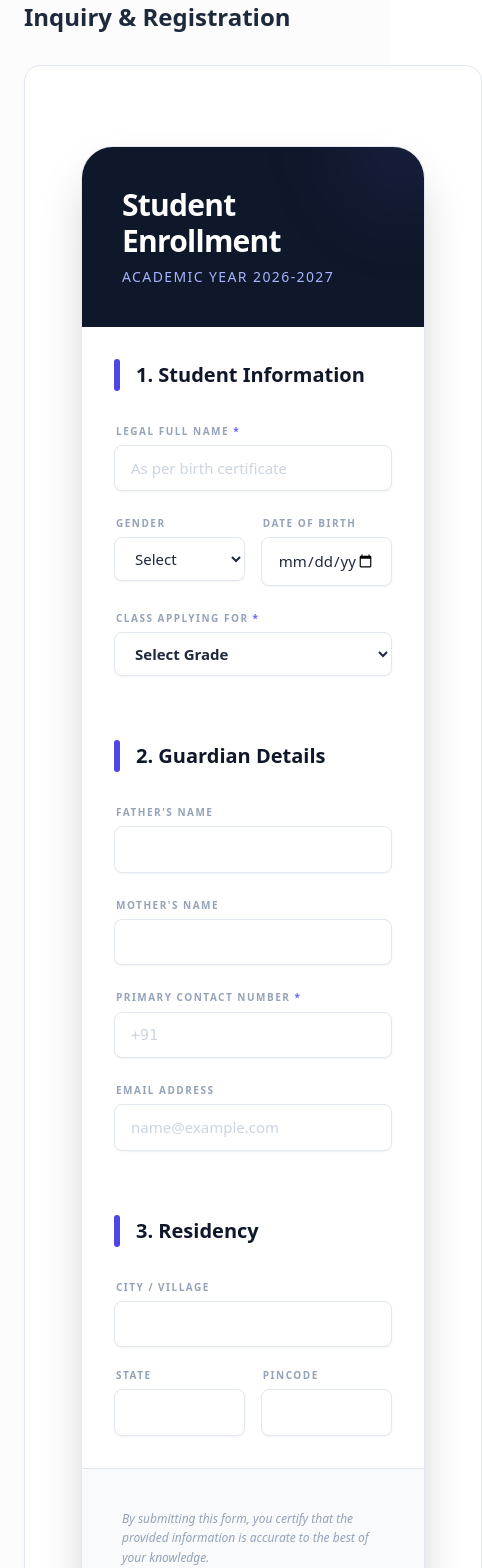
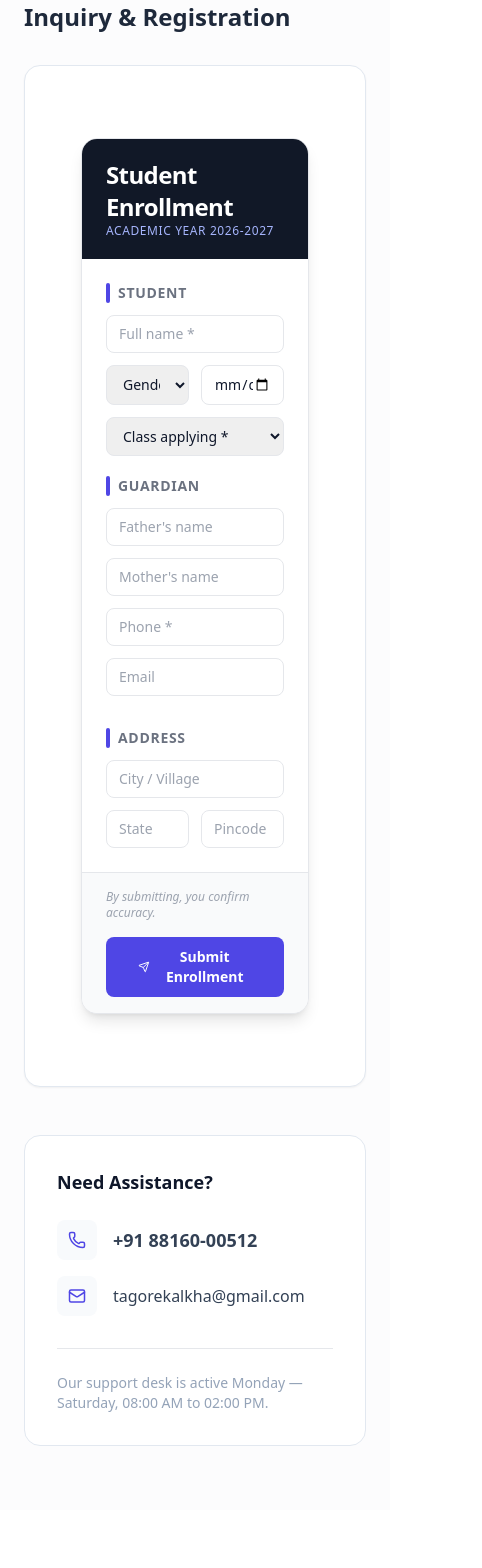
Before and after one commit to Percl0us/school-website, a React (Vite) app: page /admissions in a window 390 px wide. Shown: the part 2020-3588 px from the top of the page, 482 px wide, since content can reach past the window. Built offline with nearby package versions, Linux system fonts and the light colour scheme.

Commit message:
commented prospectus

```diff
--- a/src/components/AdmissionForm/AdmissionForm.jsx
+++ b/src/components/AdmissionForm/AdmissionForm.jsx
@@ -1,5 +1,5 @@
 import { useState } from "react";
-import { User, Users, MapPin, BookOpen, Send, CheckCircle, AlertCircle, Loader2 } from "lucide-react";
+import { Send, CheckCircle, AlertCircle, Loader2 } from "lucide-react";
 
 const ADMISSIONS_API_URL = "https://script.google.com/macros/s/AKfycbwR_NnQYKtotEjMdhnomRUBQpSwyn1GvmQkb93hs_gD88i1LUgHIaqTkHXxlMmPXk9z6Q/exec";
 
@@ -16,14 +16,11 @@ export default function AdmissionForm() {
   const handleSubmit = async (e) => {
     e.preventDefault();
     setError("");
-
     if (!student.name.trim() || !student.classApplying || !parent.phone.trim()) {
       return setError("Please complete all required fields (Name, Class, and Phone).");
     }
-
     setSubmitting(true);
     const payload = { studentName: student.name, ...student, ...parent, ...address, ...academic };
-
     try {
       await fetch(ADMISSIONS_API_URL, {
         method: "POST",
@@ -41,169 +38,119 @@ export default function AdmissionForm() {
 
   const showAcademicSection = !["LKG", "UKG", ""].includes(student.classApplying);
 
-  const FormField = ({ label, children, required = false }) => (
-    <div className="space-y-1.5">
-      <label className="block text-[10px] font-bold text-slate-400 uppercase tracking-[0.15em] ml-0.5">
-        {label} {required && <span className="text-indigo-500">*</span>}
-      </label>
-      {children}
-    </div>
-  );
-
-  const inputBase = "w-full px-4 py-2.5 rounded-lg border border-slate-200 bg-white text-slate-800 text-[15px] transition-all outline-none placeholder:text-slate-300 shadow-sm";
-  const inputFocus = "focus:border-indigo-600 focus:ring-4 focus:ring-indigo-500/5";
-
   return (
-    <div className="max-w-4xl mx-auto py-10 px-4">
+    <div className="max-w-3xl mx-auto py-8 px-4">
       {error && (
-        <div className="flex items-center gap-3 bg-red-50 border-l-4 border-red-500 text-red-800 px-6 py-4 rounded-r-lg mb-8 shadow-sm">
-          <AlertCircle size={20} className="text-red-500" />
-          <p className="text-sm font-bold">{error}</p>
+        <div className="flex items-center gap-2 bg-red-50 border-l-4 border-red-500 text-red-800 px-4 py-3 rounded-md mb-6 text-sm">
+          <AlertCircle size={18} />
+          <span className="font-medium">{error}</span>
         </div>
       )}
 
       {submitted ? (
-        <div className="bg-white border border-slate-200 p-12 rounded-3xl text-center shadow-xl max-w-2xl mx-auto">
-          <div className="w-20 h-20 bg-indigo-50 text-indigo-600 rounded-full flex items-center justify-center mx-auto mb-8 shadow-inner">
-            <CheckCircle size={40} strokeWidth={2.5} />
+        <div className="bg-white border border-gray-200 p-8 rounded-2xl text-center shadow-lg">
+          <div className="w-16 h-16 bg-green-100 text-green-600 rounded-full flex items-center justify-center mx-auto mb-4">
+            <CheckCircle size={32} />
           </div>
-          <h2 className="text-3xl font-bold text-slate-900 mb-4 tracking-tight">Application Submitted</h2>
-          <p className="text-slate-500 text-lg leading-relaxed mb-10">
-            Thank you for your interest. Our admissions coordinator will review the details and contact you at <span className="text-slate-900 font-semibold">{parent.phone}</span>.
+          <h2 className="text-2xl font-bold text-gray-900 mb-2">Application Submitted</h2>
+          <p className="text-gray-500 mb-6">
+            Thank you. Our admissions coordinator will contact you at <span className="font-semibold text-gray-900">{parent.phone}</span>.
           </p>
           <button
             onClick={() => window.location.reload()}
-            className="px-8 py-3 bg-slate-900 text-white font-bold rounded-xl hover:bg-slate-800 transition-colors shadow-lg"
+            className="px-6 py-2 bg-gray-900 text-white font-medium rounded-lg hover:bg-gray-800 transition"
           >
-            Submit Another Entry
+            Submit Another
           </button>
         </div>
       ) : (
-        <form className="bg-white border border-slate-200 rounded-[2rem] shadow-2xl overflow-hidden" onSubmit={handleSubmit}>
-
-          {/* Header Section */}
-          <div className="bg-slate-900 p-10 text-white relative">
-            <div className="absolute top-0 right-0 w-32 h-32 bg-indigo-500/10 rounded-full -translate-y-1/2 translate-x-1/3 blur-2xl" />
-            <h2 className="text-3xl font-bold tracking-tight">Student Enrollment</h2>
-            <p className="text-indigo-300 font-medium mt-2 text-sm uppercase tracking-widest">Academic Year 2026-2027</p>
+        <form className="bg-white border border-gray-200 rounded-2xl shadow-lg overflow-hidden" onSubmit={handleSubmit}>
+          {/* Compact header */}
+          <div className="bg-gray-900 px-6 py-5 text-white">
+            <h2 className="text-2xl font-bold tracking-tight">Student Enrollment</h2>
+            <p className="text-indigo-300 text-xs uppercase tracking-wider">Academic Year 2026-2027</p>
           </div>
 
-          <div className="p-8 md:p-14 space-y-16">
+          <div className="p-6 space-y-8">
+            {/* Student & Guardian in one combined grid */}
+            <div className="grid grid-cols-1 md:grid-cols-2 gap-5">
+              <div className="space-y-3">
+                <h3 className="text-sm font-bold text-gray-500 uppercase tracking-wider flex items-center gap-2">
+                  <span className="w-1 h-5 bg-indigo-600 rounded-full"></span> Student
+                </h3>
+                <input type="text" placeholder="Full name *" className="w-full px-3 py-2 border border-gray-200 rounded-lg text-sm focus:border-indigo-500 focus:ring-1 focus:ring-indigo-500 outline-none"
+                  value={student.name} onChange={(e) => setStudent({...student, name: e.target.value})} />
+                <div className="grid grid-cols-2 gap-3">
+                  <select value={student.gender} onChange={(e) => setStudent({...student, gender: e.target.value})} className="px-3 py-2 border border-gray-200 rounded-lg text-sm">
+                    <option value="">Gender</option>
+                    <option>Male</option><option>Female</option>
+                  </select>
+                  <input type="date" placeholder="DOB" className="px-3 py-2 border border-gray-200 rounded-lg text-sm"
+                    value={student.dob} onChange={(e) => setStudent({...student, dob: e.target.value})} />
+                </div>
+                <select value={student.classApplying} onChange={(e) => setStudent({...student, classApplying: e.target.value})} className="w-full px-3 py-2 border border-gray-200 rounded-lg text-sm font-medium">
+                  <option value="">Class applying *</option>
+                  {["LKG","UKG","I","II","III","IV","V","VI","VII","VIII","IX","X","XI","XII"].map(c => <option key={c}>{c}</option>)}
+                </select>
+              </div>
 
-            {/* Section 1: Student */}
-            <section className="space-y-8">
-              <div className="flex items-center gap-4">
-                <div className="w-1.5 h-8 bg-indigo-600 rounded-full" />
-                <h3 className="text-xl font-bold text-slate-900">1. Student Information</h3>
+              <div className="space-y-3">
+                <h3 className="text-sm font-bold text-gray-500 uppercase tracking-wider flex items-center gap-2">
+                  <span className="w-1 h-5 bg-indigo-600 rounded-full"></span> Guardian
+                </h3>
+                <input type="text" placeholder="Father's name" className="w-full px-3 py-2 border border-gray-200 rounded-lg text-sm"
+                  value={parent.fatherName} onChange={(e) => setParent({...parent, fatherName: e.target.value})} />
+                <input type="text" placeholder="Mother's name" className="w-full px-3 py-2 border border-gray-200 rounded-lg text-sm"
+                  value={parent.motherName} onChange={(e) => setParent({...parent, motherName: e.target.value})} />
+                <input type="tel" placeholder="Phone *" className="w-full px-3 py-2 border border-gray-200 rounded-lg text-sm"
+                  value={parent.phone} onChange={(e) => setParent({...parent, phone: e.target.value})} />
+                <input type="email" placeholder="Email" className="w-full px-3 py-2 border border-gray-200 rounded-lg text-sm"
+                  value={parent.email} onChange={(e) => setParent({...parent, email: e.target.value})} />
               </div>
-              <div className="grid gap-6 md:grid-cols-2">
-                <FormField label="Legal Full Name" required>
-                  <input type="text" className={`${inputBase} ${inputFocus}`} placeholder="As per birth certificate" value={student.name} onChange={(e) => setStudent({ ...student, name: e.target.value })} />
-                </FormField>
-                <div className="grid grid-cols-2 gap-4">
-                  <FormField label="Gender">
-                    <select value={student.gender} onChange={(e) => setStudent({ ...student, gender: e.target.value })} className={`${inputBase} ${inputFocus}`}>
-                      <option value="">Select</option>
-                      <option value="Male">Male</option>
-                      <option value="Female">Female</option>
-                    </select>
-                  </FormField>
-                  <FormField label="Date of Birth">
-                    <input type="date" className={`${inputBase} ${inputFocus}`} value={student.dob} onChange={(e) => setStudent({ ...student, dob: e.target.value })} />
-                  </FormField>
+            </div>
+
+            {/* Address + Academic (inline) */}
+            <div className="grid grid-cols-1 md:grid-cols-2 gap-5">
+              <div className="space-y-3">
+                <h3 className="text-sm font-bold text-gray-500 uppercase tracking-wider flex items-center gap-2">
+                  <span className="w-1 h-5 bg-indigo-600 rounded-full"></span> Address
+                </h3>
+                <input type="text" placeholder="City / Village" className="w-full px-3 py-2 border border-gray-200 rounded-lg text-sm"
+                  value={address.city} onChange={(e) => setAddress({...address, city: e.target.value})} />
+                <div className="grid grid-cols-2 gap-3">
+                  <input type="text" placeholder="State" className="px-3 py-2 border border-gray-200 rounded-lg text-sm"
+                    value={address.state} onChange={(e) => setAddress({...address, state: e.target.value})} />
+                  <input type="text" placeholder="Pincode" className="px-3 py-2 border border-gray-200 rounded-lg text-sm"
+                    value={address.pincode} onChange={(e) => setAddress({...address, pincode: e.target.value})} />
                 </div>
-                <FormField label="Class Applying For" required>
-                  <select value={student.classApplying} onChange={(e) => setStudent({ ...student, classApplying: e.target.value })} className={`${inputBase} ${inputFocus} font-semibold`}>
-                    <option value="">Select Grade</option>
-                    {["LKG", "UKG", "I", "II", "III", "IV", "V", "VI", "VII", "VIII", "IX", "X", "XI", "XII"].map(c => (
-                      <option key={c} value={c}>{c.includes('G') ? c : `Grade ${c}`}</option>
-                    ))}
-                  </select>
-                </FormField>
               </div>
-            </section>
-
-            {/* Section 2: Parents */}
-            <section className="space-y-8">
-              <div className="flex items-center gap-4">
-                <div className="w-1.5 h-8 bg-indigo-600 rounded-full" />
-                <h3 className="text-xl font-bold text-slate-900">2. Guardian Details</h3>
-              </div>
-              <div className="grid gap-6 md:grid-cols-2">
-                <FormField label="Father's Name">
-                  <input type="text" className={`${inputBase} ${inputFocus}`} value={parent.fatherName} onChange={(e) => setParent({ ...parent, fatherName: e.target.value })} />
-                </FormField>
-                <FormField label="Mother's Name">
-                  <input type="text" className={`${inputBase} ${inputFocus}`} value={parent.motherName} onChange={(e) => setParent({ ...parent, motherName: e.target.value })} />
-                </FormField>
-                <FormField label="Primary Contact Number" required>
-                  <input type="tel" className={`${inputBase} ${inputFocus} font-mono`} placeholder="+91" value={parent.phone} onChange={(e) => setParent({ ...parent, phone: e.target.value })} />
-                </FormField>
-                <FormField label="Email Address">
-                  <input type="email" className={`${inputBase} ${inputFocus}`} placeholder="name@example.com" value={parent.email} onChange={(e) => setParent({ ...parent, email: e.target.value })} />
-                </FormField>
-              </div>
-            </section>
-
-            {/* Section 3: Address & Academic */}
-            <div className="grid md:grid-cols-2 gap-16">
-              <section className="space-y-8">
-                <div className="flex items-center gap-4">
-                  <div className="w-1.5 h-8 bg-indigo-600 rounded-full" />
-                  <h3 className="text-xl font-bold text-slate-900">3. Residency</h3>
-                </div>
-                <div className="space-y-5">
-                  <FormField label="City / Village">
-                    <input type="text" className={`${inputBase} ${inputFocus}`} value={address.city} onChange={(e) => setAddress({ ...address, city: e.target.value })} />
-                  </FormField>
-                  <div className="grid grid-cols-2 gap-4">
-                    <FormField label="State">
-                      <input type="text" className={`${inputBase} ${inputFocus}`} value={address.state} onChange={(e) => setAddress({ ...address, state: e.target.value })} />
-                    </FormField>
-                    <FormField label="Pincode">
-                      <input type="text" className={`${inputBase} ${inputFocus}`} value={address.pincode} onChange={(e) => setAddress({ ...address, pincode: e.target.value })} />
-                    </FormField>
-                  </div>
-                </div>
-              </section>
 
               {showAcademicSection && (
-                <section className="space-y-8 animate-in fade-in duration-500">
-                  <div className="flex items-center gap-4">
-                    <div className="w-1.5 h-8 bg-indigo-600 rounded-full" />
-                    <h3 className="text-xl font-bold text-slate-900">4. History</h3>
-                  </div>
-                  <div className="space-y-5">
-                    <FormField label="Previous Grade">
-                      <input type="text" className={`${inputBase} ${inputFocus}`} value={academic.lastClass} onChange={(e) => setAcademic({ ...academic, lastClass: e.target.value })} />
-                    </FormField>
-                    <FormField label="Board / Medium">
-                      <input type="text" className={`${inputBase} ${inputFocus}`} placeholder="e.g. CBSE / English" value={academic.medium} onChange={(e) => setAcademic({ ...academic, medium: e.target.value })} />
-                    </FormField>
-                  </div>
-                </section>
+                <div className="space-y-3">
+                  <h3 className="text-sm font-bold text-gray-500 uppercase tracking-wider flex items-center gap-2">
+                    <span className="w-1 h-5 bg-indigo-600 rounded-full"></span> Previous School
+                  </h3>
+                  <input type="text" placeholder="Last class/grade" className="w-full px-3 py-2 border border-gray-200 rounded-lg text-sm"
+                    value={academic.lastClass} onChange={(e) => setAcademic({...academic, lastClass: e.target.value})} />
+                  <input type="text" placeholder="Board / Medium (e.g., CBSE English)" className="w-full px-3 py-2 border border-gray-200 rounded-lg text-sm"
+                    value={academic.medium} onChange={(e) => setAcademic({...academic, medium: e.target.value})} />
+                </div>
               )}
             </div>
           </div>
 
-          {/* Footer Actions */}
-          <div className="bg-slate-50 border-t border-slate-200 p-10 flex flex-col md:flex-row items-center justify-between gap-8">
-            <div className="max-w-xs">
-              <p className="text-slate-400 text-xs font-medium leading-relaxed italic">
-                By submitting this form, you certify that the provided information is accurate to the best of your knowledge.
-              </p>
-            </div>
+          {/* Footer – slim */}
+          <div className="bg-gray-50 border-t border-gray-200 px-6 py-4 flex flex-wrap items-center justify-between gap-4">
+            <p className="text-gray-400 text-xs italic">By submitting, you confirm accuracy.</p>
             <button
               type="submit"
               disabled={submitting}
-              className={`w-full md:w-auto px-14 py-4 rounded-xl font-bold text-base tracking-wide transition-all flex items-center gap-4 justify-center shadow-xl ${
-                submitting
-                  ? "bg-slate-300 cursor-wait text-slate-500 shadow-none"
-                  : "bg-indigo-600 text-white hover:bg-indigo-700 active:scale-[0.97] shadow-indigo-200"
+              className={`px-8 py-2.5 rounded-lg font-bold text-sm transition flex items-center gap-2 ${
+                submitting ? "bg-gray-300 text-gray-500 cursor-wait" : "bg-indigo-600 text-white hover:bg-indigo-700"
               }`}
             >
-              {submitting ? <Loader2 size={20} className="animate-spin" /> : <Send size={20} />}
-              {submitting ? "PROCESSING" : "SUBMIT ENROLLMENT"}
+              {submitting ? <Loader2 size={16} className="animate-spin" /> : <Send size={16} />}
+              {submitting ? "Sending..." : "Submit Enrollment"}
             </button>
           </div>
         </form>
```
Also changed, not shown: src/pages/Admissions.jsx (+66 -28 lines).
